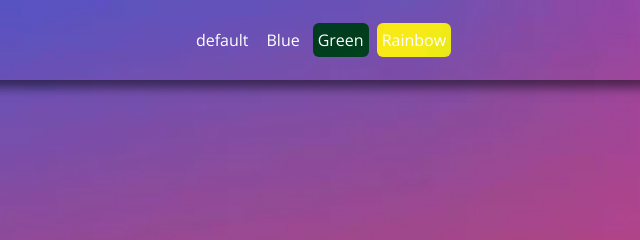
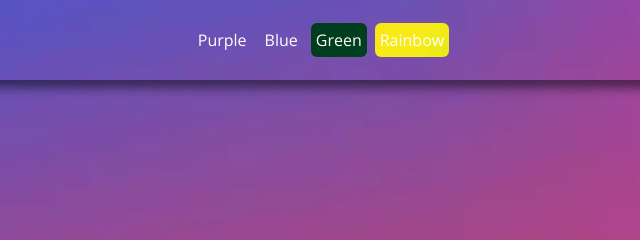
Before and after one commit to delgado95/Delgado-sWatch, a plain HTML site: page index.html in a window 1280 px wide. Shown: the top 240 px of the page, 319-959 px from the left. Drawn offline with nearby package versions, Linux system fonts and the light colour scheme.

Commit message:
fix(index): rename the button

```diff
--- a/index.html
+++ b/index.html
@@ -13,7 +13,7 @@
 
 <body>
     <header class="d-flex align-items-center justify-content-center">
-        <button class="btn m-1 p-1 insta" id="btn-insta">default</button>
+        <button class="btn m-1 p-1 insta" id="btn-insta">Purple</button>
         <button class="btn m-1 p-1 blue" id="btn-blue">Blue</button>
         <button class="btn m-1 p-1 green" id="btn-green">Green</button>
         <button class="btn m-1 p-1 rainbow" id="btn-rainbow">Rainbow</button>
```
